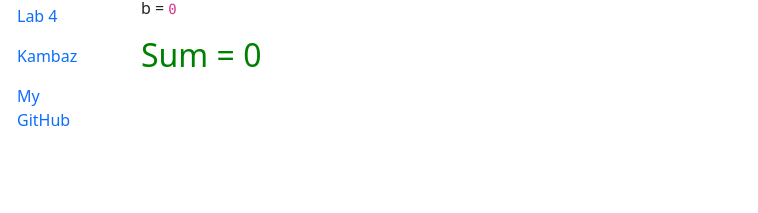
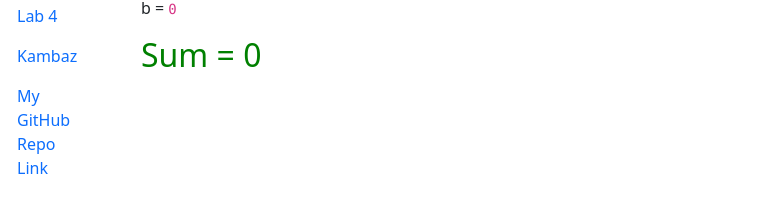
Before and after one commit to agrvspr/kambaz-next-js, a Next.js app: page /labs/lab4/url-encoding/query-params in a window 1280 px wide. Shown: the part 165-378 px from the top of the page, without its empty margins (0-758 px from the left). Built offline with nearby package versions, Linux system fonts and the light colour scheme.

Commit message:
a4 Redux

```diff
--- a/app/labs/TOC.tsx
+++ b/app/labs/TOC.tsx
@@ -25,6 +25,6 @@ export default function TOC() {
        <NavLink href="/" as={Link}>
          Kambaz </NavLink> </NavItem>
      <NavItem>
-       <NavLink href="https://github.com/agrvspr">My GitHub</NavLink></NavItem>
+       <NavLink href="https://github.com/agrvspr/kambaz-next-js">My GitHub Repo Link</NavLink></NavItem>
    </Nav>
  );}
```
